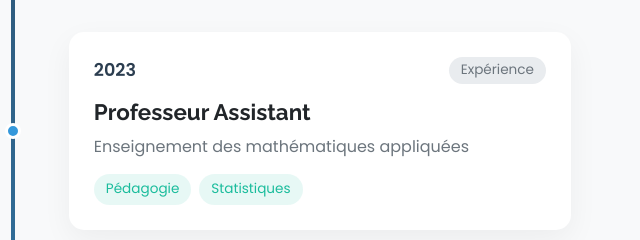
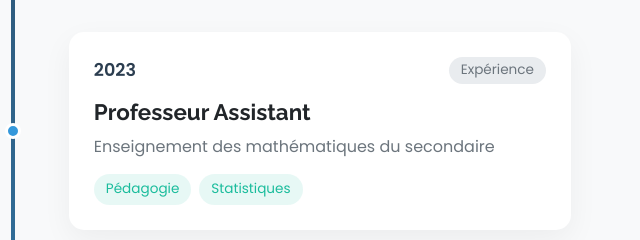
Before and after one commit to bernardkml/site, a plain HTML site: page index.html in a window 1280 px wide. Shown: the part 4840-5080 px from the top of the page, 627-1267 px from the left. Drawn offline with nearby package versions, Linux system fonts and the light colour scheme.

Commit message:
Update index.html

```diff
--- a/index.html
+++ b/index.html
@@ -411,7 +411,7 @@
                             <span class="timeline-type">Expérience</span>
                         </div>
                         <h3 class="timeline-title">Professeur Assistant</h3>
-                        <p class="timeline-description">Enseignement des mathématiques appliquées</p>
+                        <p class="timeline-description">Enseignement des mathématiques du secondaire</p>
                         <div class="timeline-tags">
                             <span class="timeline-tag">Pédagogie</span>
                             <span class="timeline-tag">Statistiques</span>
```
